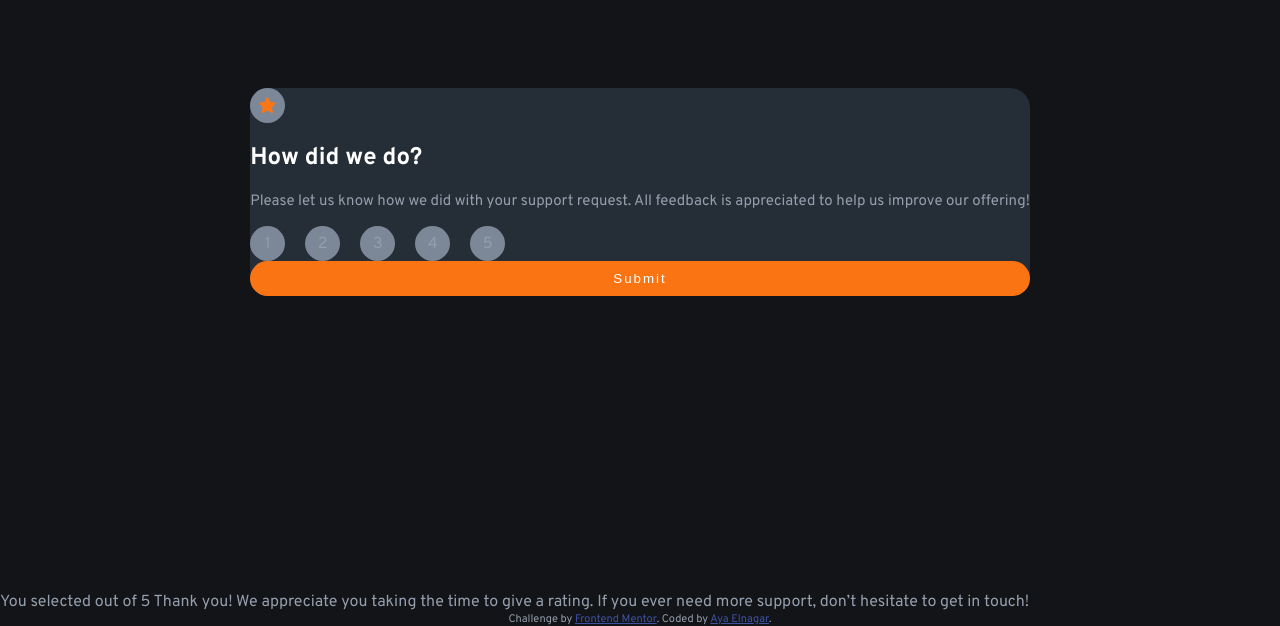
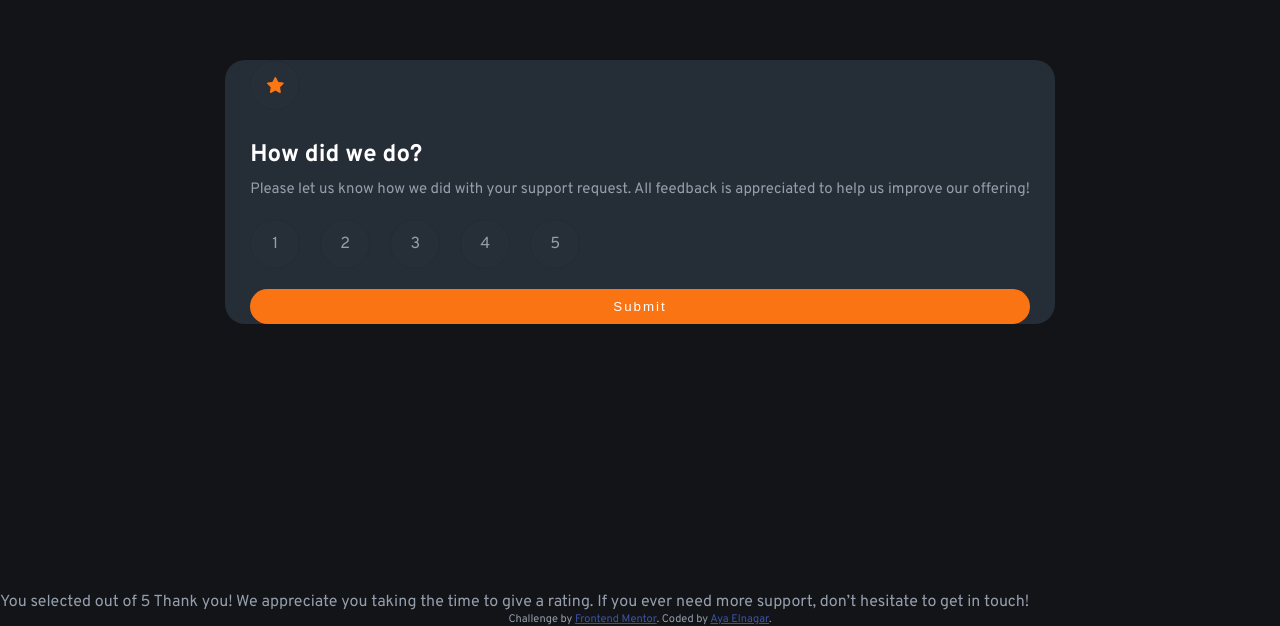
Before and after one commit to AyaElnagar767/Interactive-rating-component, a plain HTML site: page index.html in a window 1280 px wide. Shown: the part 208-834 px from the top of the page. Drawn offline with Linux system fonts and the light colour scheme.

Commit message:
Change the padding and margin

```diff
--- a/css/style.css
+++ b/css/style.css
@@ -16,10 +16,12 @@ body {
 
 h2 {
     color: hsl(0, 0%, 100%);
+    margin: 30px 0 10px;
 }
 
 p {
     font-size: 15px;
+    margin: 0;
 }
 /* end general styles */
 
@@ -34,10 +36,11 @@ main {
 main .rating-container {
     background-color: hsl(213, 19%, 18%);
     border-radius: 20px;
+    padding: 0 25px;
 }
 
 main .rating {
-    margin: 0;
+    margin: 20px 0;
     padding: 0;
     list-style-type: none;
     display: flex;
@@ -46,10 +49,11 @@ main .rating {
 
 main .img,
 main .rating li {
-    background-color: hsl(216, 12%, 54%);
+    background-color: #262f38;
     border-radius: 50%;
-    width: 35px;
-    height: 35px;
+    border: 1px solid #232C35;
+    width: 50px;
+    height: 50px;
     display: flex;
     align-items: center;
     justify-content: center;
```
